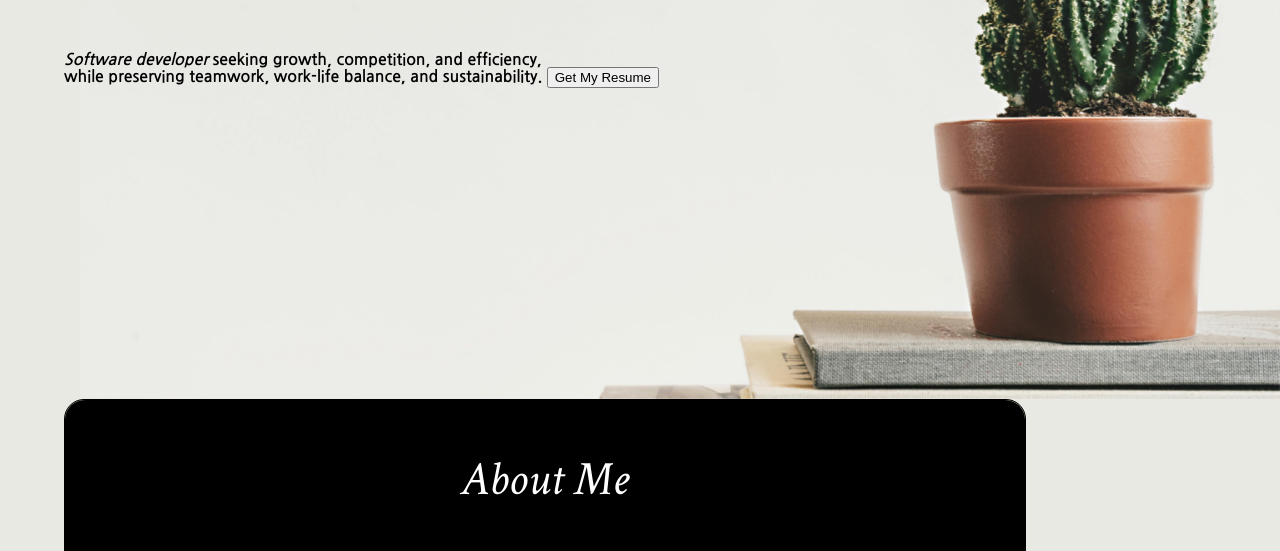
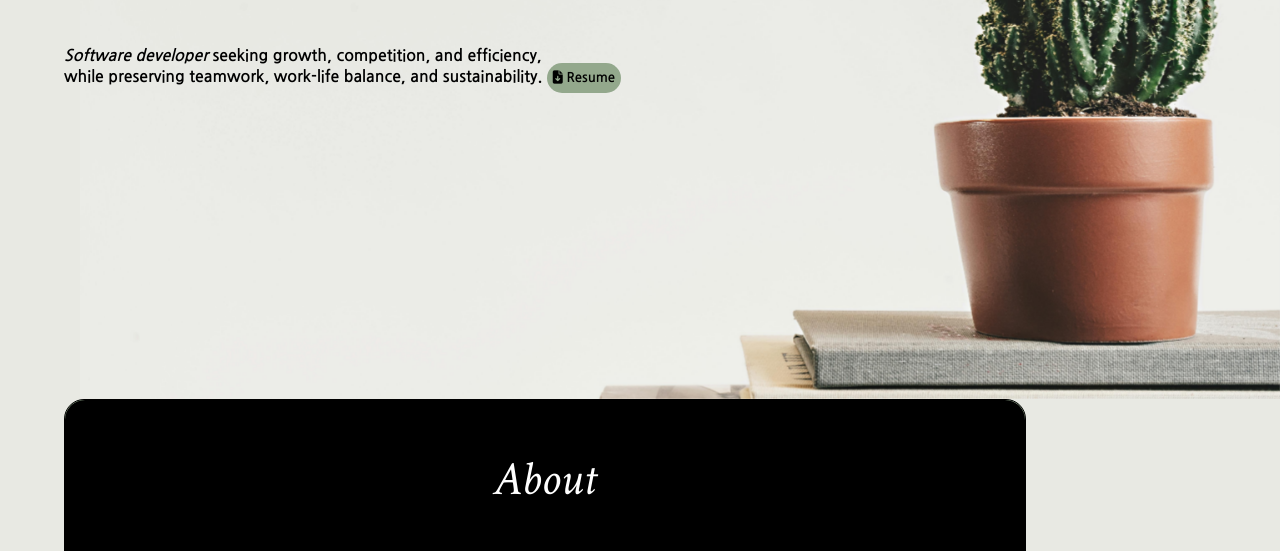
Before and after one commit to markeuli/personal-site, a plain HTML site: page index.html in a window 1280 px wide. Shown: the part 401-952 px from the top of the page. Drawn offline with Linux system fonts and the light colour scheme.

Commit message:
update styling for button

```diff
--- a/index.html
+++ b/index.html
@@ -19,12 +19,12 @@
             <p class="description">
                 <em>Software developer</em> seeking growth, competition, and efficiency, <br>
                 while preserving teamwork, work-life balance, and sustainability.
-                <button onclick="location.href='resume.pdf'">Get My Resume</button>
+                <button onclick="location.href='resume.pdf'"><i class="fa-solid fa-file-arrow-down"></i> Resume</button>
             </p>
 
         </section>
         <section>
-            <div class="section-head"><p class="section-head-title">About Me</p></div>
+            <div class="section-head"><p class="section-head-title">About</p></div>
             <div class="container">
                 <div class="first-item">
                     <img src="img/mark-headshot.JPG" alt="" class="profile-pic">
@@ -51,7 +51,7 @@
             </div>
         </section>
         <section id="contact-section">
-            <div class="section-head"><p class="section-head-title">Contact Me</p></div>
+            <div class="section-head"><p class="section-head-title">Contact</p></div>
             <div id="contact-details">
                 <p><i class="fa-solid fa-location-dot"></i> Houston, TX</p>
                 <p><i class="fa-solid fa-phone"></i> (832) 283-4119 </p>
--- a/styles.css
+++ b/styles.css
@@ -102,6 +102,24 @@ section {
     }
 }
 
+button {
+    border: none;
+    background-color: #93a88c;
+    border-radius: 20px;
+    height: 30px;
+
+
+    font-family: "Nanum Gothic", system-ui;
+    font-weight: 700;
+    font-style: normal;
+
+}
+
+button:hover {
+    background-color: #213325;
+    color: lightgray;
+}
+
 .second-item{
     grid-column: 1 / 2;
     grid-row: 2 / 3;
```
